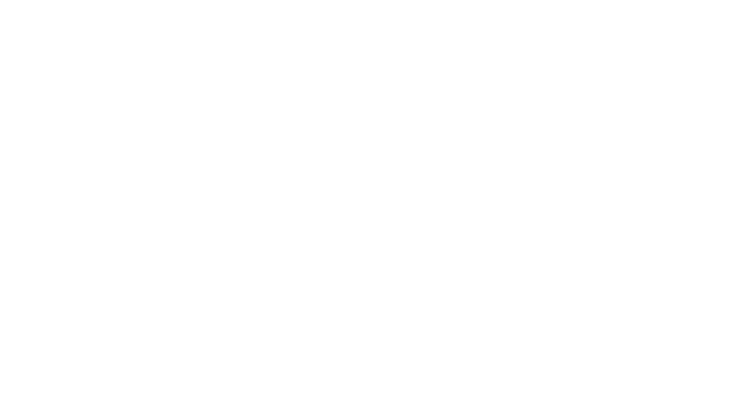
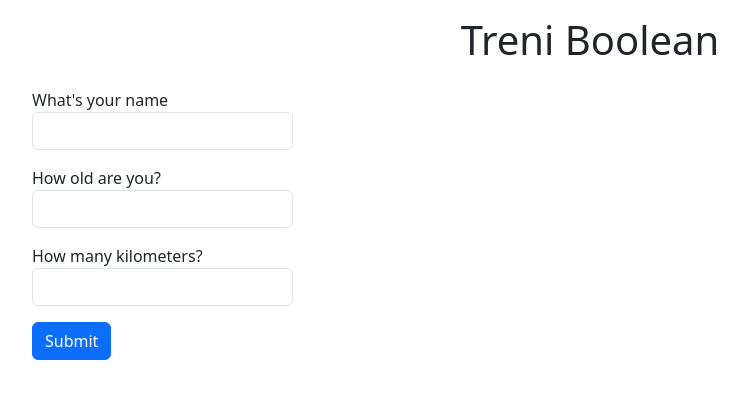
Before and after one commit to MatteoZattini/js-biglietto-treno-form, a plain HTML site: page Index.html in a window 1280 px wide. Shown: the whole page, without its empty margins (50-797 px from the left). Drawn offline with nearby package versions, Linux system fonts and the light colour scheme.

Commit message:
added part of the exercise

```diff
--- a/Index.html
+++ b/Index.html
@@ -10,6 +10,33 @@
     <title>Document</title>
 </head>
 <body>
+    <div class="container">
+        <div class="row">
+            <div class="col-12 d-flex justify-content-center mt-3">
+                <h1>Treni Boolean</h1>
+            </div>
+        </div>
+    </div>
+    <div class="container">
+        <div class="row">
+            <div class="col-3">
+                <label class="mt-3" for="UserName">What's your name</label>
+                <input type="text" class="form-control" id="UserName">
+
+                <label class="mt-3" for="UserAge">How old are you?</label>
+                <input id="UserAge" type="number" class="form-control">
+
+                <label class="mt-3" for="UserKm">How many kilometers?</label>
+                <input id="UserKm" type="number" class="form-control">
+
+                <input class="btn btn-primary mt-3" type="button" value="Submit">
+
+                <h1 id="Costo"></h1>
+            </div>
+        </div>
+    </div>
+
+
     <script type="text/javascript" src="./main.js"></script>
 </body>
 </html>
--- a/main.js
+++ b/main.js
@@ -0,0 +1,18 @@
+const tariffa = (0.21)
+const Prezzo = ( userKm.value * tariffa)
+const userName = document.querySelector('#UserName')
+const userAge = document.querySelector('#UserAge')
+const userKm = document.querySelector('#UserKm')
+const myButton = document.querySelector('.btn')
+const ScontoJunior = (Prezzo * 20 / 100)
+const ScontoSenior = (Prezzo * 40 / 100)
+
+myButton.addEventListener('click', function() {
+    console.log(userAge.value);
+    console.log(parseInt(userAge.value));
+    console.log(userKm.value);
+    console.log(parseInt(userKm.value));
+    if(userAge.value < 18) {
+        console.log(Prezzo - ScontoJunior)
+    }
+})
```
